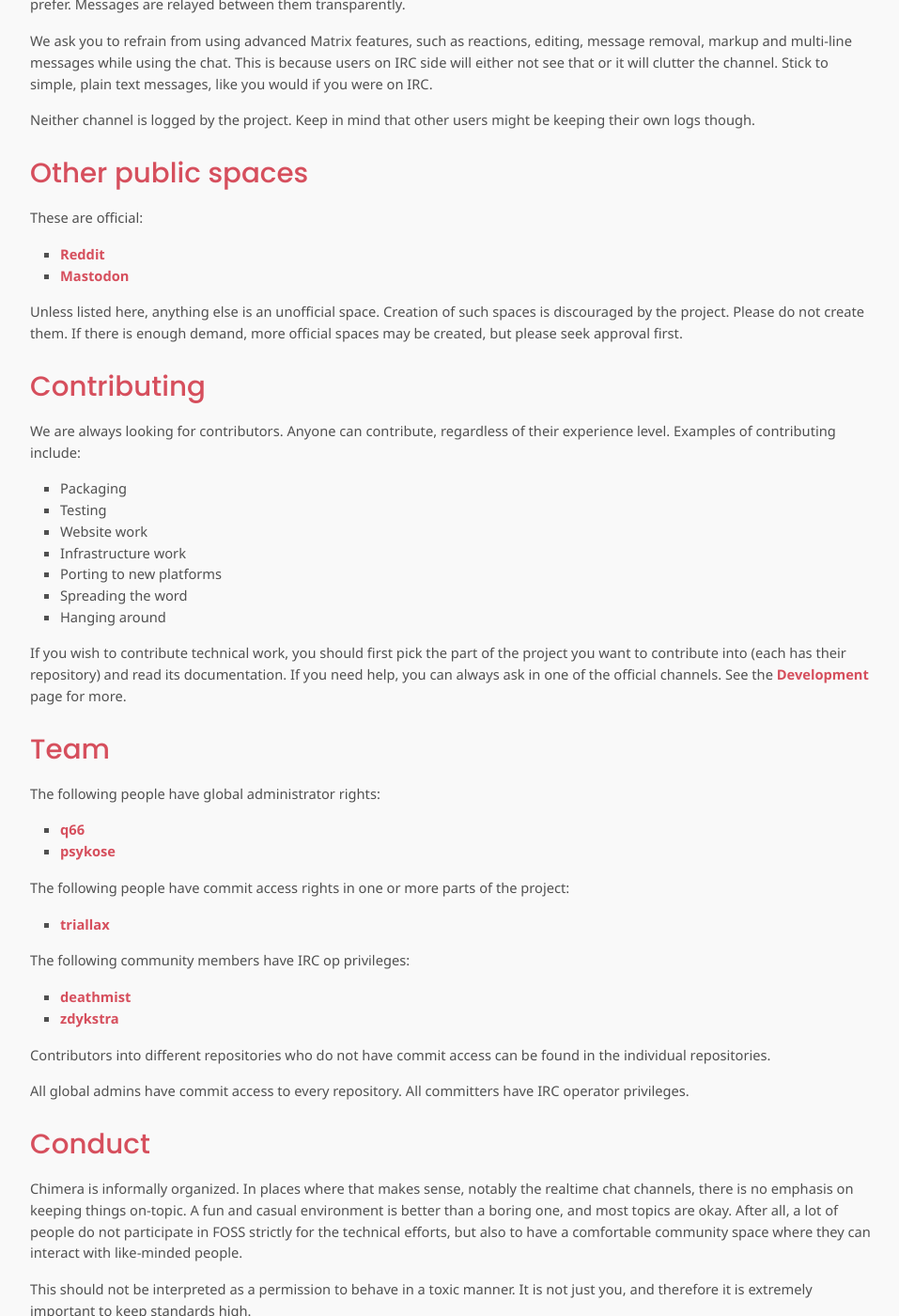
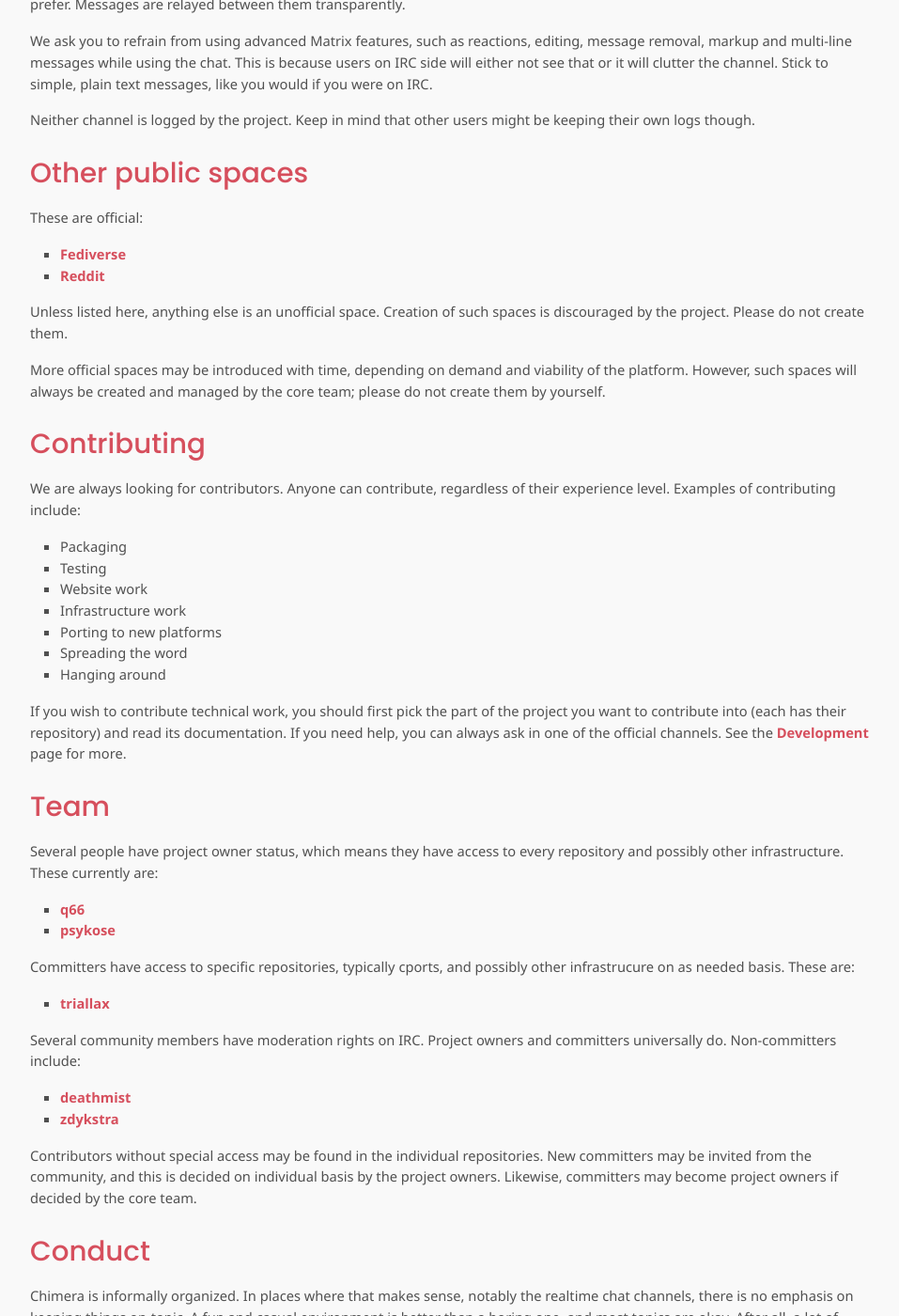
Before and after one commit to chimera-linux/chimera-linux.github.io, a Jekyll site: the page built from community/index.md, in a window 1280 px wide and 1400 px high, scrolled down 485 px. Shown: the whole window at 94% size, without its empty margins (160-1117 px from the left). Built offline with Jekyll 4.4.1, drawn with Linux system fonts in a browser that asks for light colours.

Commit message:
formalize some more things

```diff
--- a/community/index.md
+++ b/community/index.md
@@ -34,13 +34,15 @@ be keeping their own logs though.
 
 These are official:
 
+* [Fediverse](https://floss.social/@chimera_linux)
 * [Reddit](https://www.reddit.com/r/chimeralinux)
-* [Mastodon](https://floss.social/@chimera_linux)
 
 Unless listed here, anything else is an unofficial space. Creation of such
-spaces is discouraged by the project. Please do not create them. If there
-is enough demand, more official spaces may be created, but please seek
-approval first.
+spaces is discouraged by the project. Please do not create them.
+
+More official spaces may be introduced with time, depending on demand and
+viability of the platform. However, such spaces will always be created and
+managed by the core team; please do not create them by yourself.
 
 ## Contributing
 
@@ -62,26 +64,28 @@ of the official channels. See the [Development](/development) page for more.
 
 ## Team
 
-The following people have global administrator rights:
+Several people have project owner status, which means they have access to
+every repository and possibly other infrastructure. These currently are:
 
 * [q66](https://github.com/q66)
 * [psykose](https://github.com/nekopsykose)
 
-The following people have commit access rights in one or more parts of the
-project:
+Committers have access to specific repositories, typically cports, and
+possibly other infrastrucure on as needed basis. These are:
 
 * [triallax](https://github.com/triallax)
 
-The following community members have IRC op privileges:
+Several community members have moderation rights on IRC. Project owners
+and committers universally do. Non-committers include:
 
 * [deathmist](https://github.com/JamiKettunen)
 * [zdykstra](https://github.com/zdykstra)
 
-Contributors into different repositories who do not have commit access can
-be found in the individual repositories.
-
-All global admins have commit access to every repository. All committers
-have IRC operator privileges.
+Contributors without special access may be found in the individual
+repositories. New committers may be invited from the community,
+and this is decided on individual basis by the project owners.
+Likewise, committers may become project owners if decided by the
+core team.
 
 ## Conduct
 
```
Also changed, not shown: development/index.md (+16 -3 lines).
